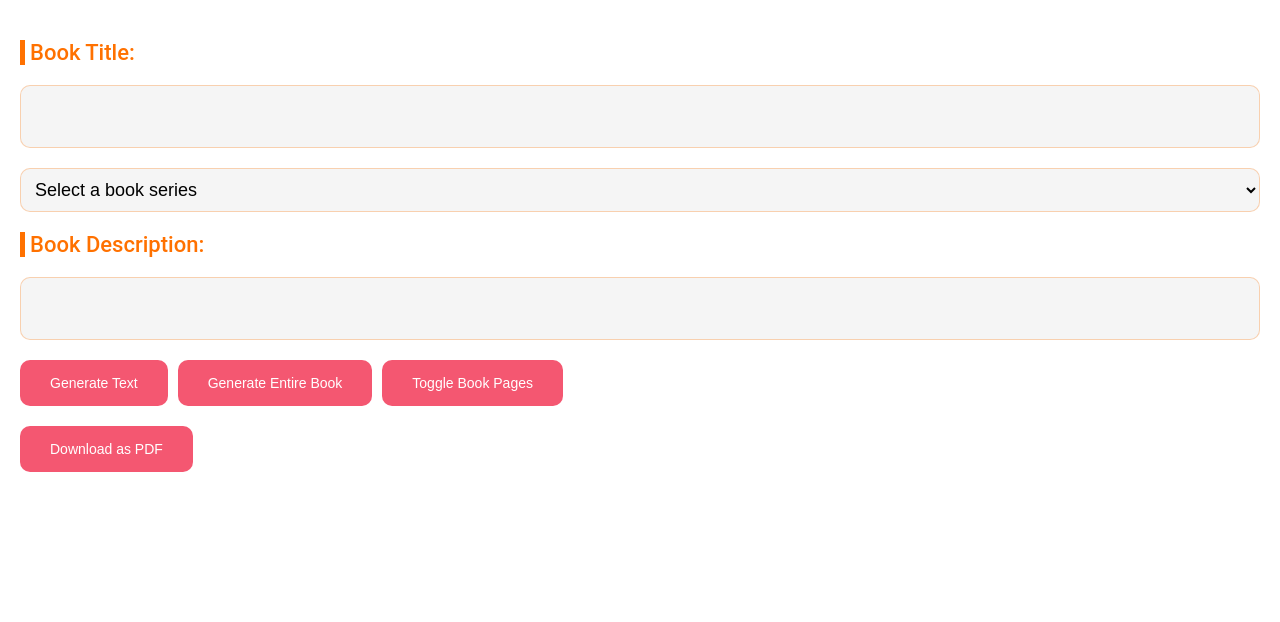
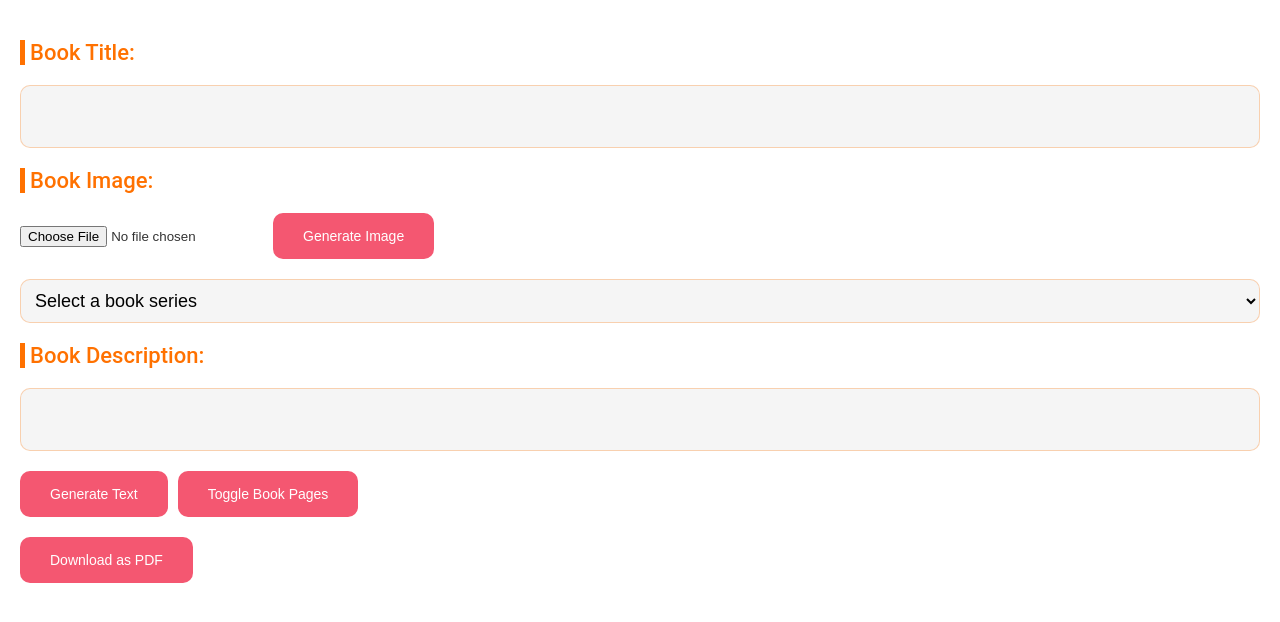
Before and after one commit to bigscotia10/bookio, a Next.js app: page / in a window 1280 px wide. Shown: the top 622 px of the page. Built offline with nearby package versions, Linux system fonts and the light colour scheme.

Commit message:
fixes for book

```diff
--- a/package.json
+++ b/package.json
@@ -10,6 +10,7 @@
   },
   "dependencies": {
     "autoprefixer": "10.4.14",
+    "axios": "^1.3.6",
     "eslint": "8.38.0",
     "eslint-config-next": "13.3.0",
     "html2canvas": "^1.4.1",
--- a/src/pages/index.js
+++ b/src/pages/index.js
@@ -12,6 +12,8 @@ export default function Home() {
   const [showPages, setShowPages] = useState(false);
   const [manualAdd, setManualAdd] = useState(false);
   const [loadingImageIndex, setLoadingImageIndex] = useState(-1);
+  const [isContentGenerated, setIsContentGenerated] = useState(false);
+
 
 
 
@@ -24,30 +26,83 @@ export default function Home() {
   };
 
   async function generateAll() {
-    // Generate content
-    await generateContent();
+    setIsLoading(true); // Set loading state to true before generating images
+    // Generate images for each page
+    for (let i = 0; i < bookContent.length; i++) {
+      console.log(`Generating image for page ${i}`);
+      await generateImage(i, bookContent[i].text);
+      console.log(`Generated image for page ${i}`);
+    }
+    setIsLoading(false); // Set loading state to false after generating images
+    setShowPages(true);
+  }
 
-    // Wait for a moment to make sure content is generated
-    setTimeout(async () => {
-      // Generate images for each page
-      for (let i = 0; i < bookContent.length; i++) {
-        await generateImage(i, bookContent[i].text);
-      }
-    }, 1000);
-    setShowPages(true);
+  function removeImage(pageIndex) {
+    const updatedContent = [...bookContent];
+    updatedContent[pageIndex].image = null;
+    setBookContent(updatedContent);
+  }
+
+
+  function Page({ index, text, image, onGenerateImage, onRemoveImage }) {
+    return (
+      <div>
+        <h3>Page {index + 1}</h3>
+        <p>{text}</p>
+        {image ? (
+          <div>
+            <img src={image} alt={`Illustration for page ${index + 1}`} />
+            <button onClick={() => onRemoveImage(index)}>Remove Image</button>
+          </div>
+        ) : (
+          <button onClick={() => onGenerateImage(index, text)}>Generate Image</button>
+        )}
+      </div>
+    );
+  }
+
+
+
+  async function generateCoverImage() {
+    const prompt = `Illustrate the cover of a children's book titled "${bookTitle}" with the following description: ${bookDescription}`;
+
+    try {
+      const response = await axios.post('https://api.openai.com/v1/images/generations', {
+        model: 'image-alpha-001',
+        prompt: prompt,
+        n: 1,
+        size: '512x512',
+        response_format: 'url',
+      }, {
+        headers: {
+          'Content-Type': 'application/json',
+          'Authorization': `Bearer ${process.env.NEXT_PUBLIC_OPENAI_API_KEY}`,
+        },
+      });
+
+      const imageUrl = response.data.data[0].url;
+
+      setBookImage(imageUrl);
+    } catch (error) {
+      console.error(error);
+    }
   }
 
 
   async function generateImage(index, text) {
+    console.log(`Generating image for page ${index}`);
     if (index < 0 || index >= bookContent.length) {
       console.error(`Invalid index ${index} for bookContent.`);
       return;
     }
     setLoadingImageIndex(index); // Set loadingImageIndex to the current page index
 
-    const prompt = `Illustrate the following scene for a children's book: ${bookContent[index].text}`;
+    // const prompt = `Illustrate a scene for a children's book with the following description: ${bookDescription}. On this page, ${text}`;
+    const prompt = `Illustrate a scene from a children's book. The scene is: ${text}`; // Use the "text" variable here
+
 
     try {
+      console.log('About to send axios request for image generation');
       const response = await axios.post('https://api.openai.com/v1/images/generations', {
         model: 'image-alpha-001',
         prompt: prompt,
@@ -78,6 +133,7 @@ export default function Home() {
       setLoadingImageIndex(-1); // Reset loadingImageIndex when the API call is complete
     }
   }
+
 
 
   async function generateContent() {
@@ -113,6 +169,7 @@ export default function Home() {
       });
 
       setBookContent(parsedPages);
+      setIsContentGenerated(true); // set isContentGenerated to true
     } catch (error) {
       console.error(error);
     } finally {
@@ -191,17 +248,18 @@ export default function Home() {
       <label htmlFor="book-title">Book Title:</label>
       <input type="text" id="book-title" name="book-title" value={bookTitle} onChange={event => setBookTitle(event.target.value)} />
 
-      {/* <label htmlFor="book-image">Book Image:</label>
+      <label htmlFor="book-image">Book Image:</label>
       {bookImage ? (
         <img src={bookImage} alt="Book" />
       ) : (
         <div>
           <input type="file" id="book-image" name="book-image" />
-          <button onClick={() => generateImage(0)}>
+          <button onClick={generateCoverImage}>
             {loadingImageIndex === 0 ? "Loading..." : "Generate Image"}
           </button>
         </div>
-      )} */}
+      )}
+
 
       <div>
         <select id="description-options" onChange={event => setBookDescription(event.target.value)}>
@@ -218,15 +276,18 @@ export default function Home() {
 
       <button onClick={generateContent} disabled={isLoading}>
         {isLoading ? (
-          // Replace "Loading..." with <ClipLoader /> if you're using react-spinners
           "Loading..."
         ) : (
           "Generate Text"
         )}
       </button>
-      <button onClick={generateAll} disabled={isLoading}>
-        {isLoading ? "Loading..." : "Generate Entire Book"}
-      </button>
+
+      {showPages && (
+        <button onClick={generateAll} disabled={bookContent.length === 0 || isLoading}>
+          {isLoading ? "Loading..." : "Generate Images"}
+        </button>
+      )}
+
 
       {manualAdd && (
         <div id="book-pages">
```
Also changed, not shown: 1 other file (tests, documents, lock files or other folders).
